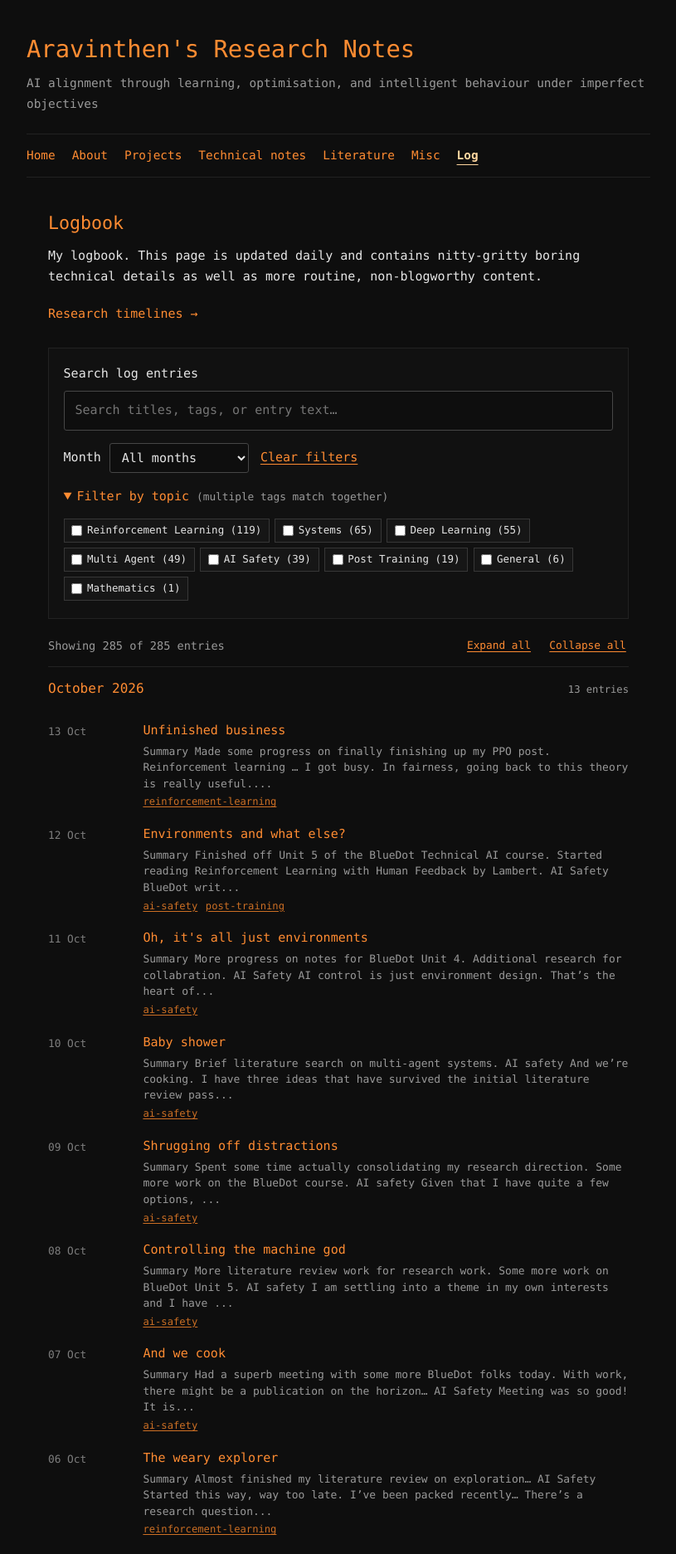
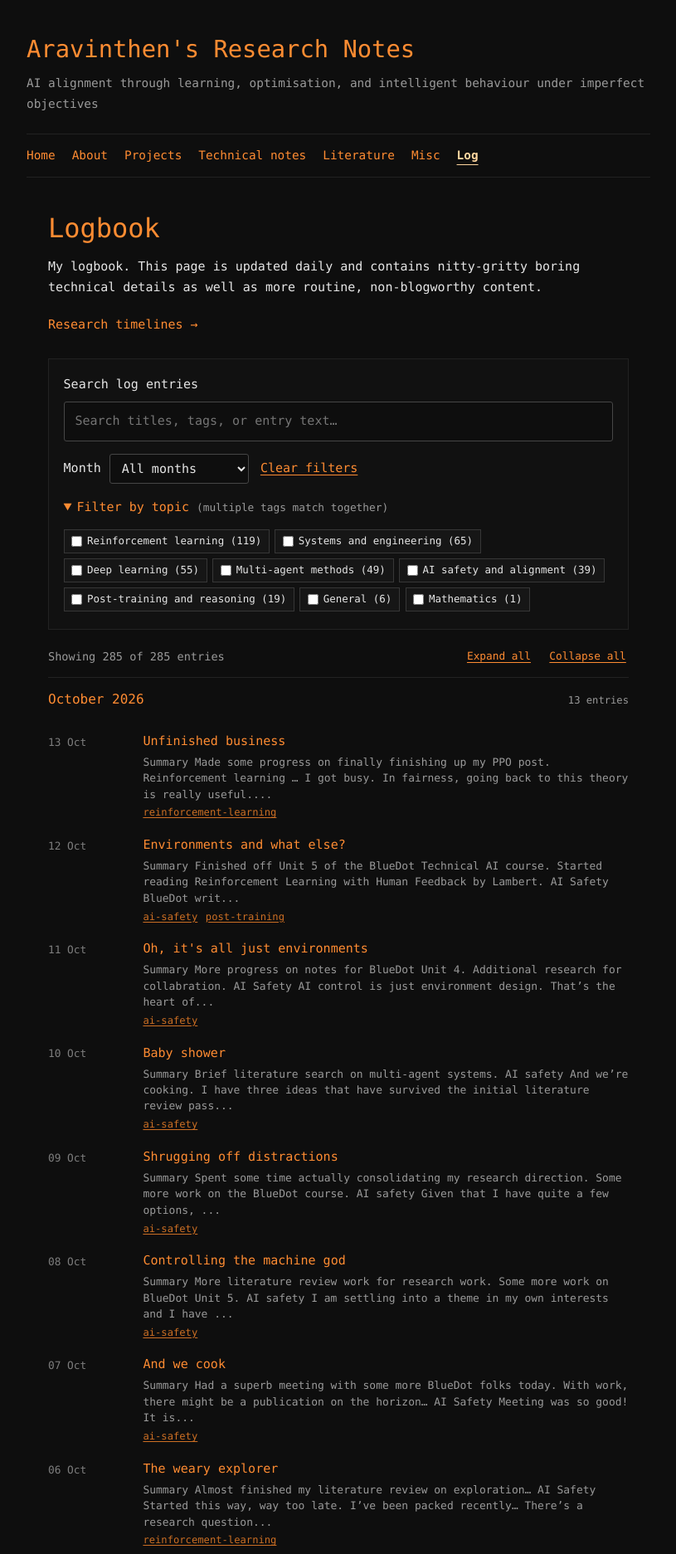
Before and after one commit to aravinthen/aravinthen.github.io, a Jekyll site: the page built from log/index.html, in a window 1280 px wide. Shown: the top 1873 px of the page at 83% size, without its empty margins (232-1047 px from the left). Built offline with Jekyll 4.4.1, drawn with Linux system fonts in a browser that asks for light colours.

Commit message:
Fix heading and mobile math regressions and validate site behavior

```diff
--- a/_layouts/default.html
+++ b/_layouts/default.html
@@ -30,12 +30,12 @@
         {% endfor %}
       </nav>
     </header>
-    <main id="content" tabindex="-1">{{ content }}</main>
+    <main id="content" tabindex="-1">{% if page.url == '/about/' %}{{ content | replace_first: '<h2', '<h1' | replace_first: '</h2>', '</h1>' }}{% else %}{{ content }}{% endif %}</main>
     <footer class="site-footer">
       <nav aria-label="Footer"><a href="https://github.com/aravinthen">GitHub</a><a href="mailto:arre0raj@gmail.com">Email</a><a href="{{ '/feed.xml' | relative_url }}">RSS</a><a href="#top">Back to top ↑</a></nav>
     </footer>
   </div>
-  {% if page.math %}{% include mathjax.html %}{% endif %}
+  {% if page.math or content contains '\(' or content contains '\[' or content contains '$$' %}{% include mathjax.html %}{% endif %}
   {% if page.collection == 'posts' %}<script src="{{ '/assets/js/article.js' | relative_url }}" defer></script>{% endif %}
 </body>
 </html>
--- a/_layouts/log.html
+++ b/_layouts/log.html
@@ -7,7 +7,7 @@ layout: default
     <div class="log-date">{{ page.date | date: "%Y-%m-%d" }}</div>
     {% if page.title %}<h1 class="log-title">{{ page.title }}</h1>{% endif %}
   </header>
-  <div class="log-content">{{ content }}</div>
+  <div class="log-content">{{ content | replace: '<h1', '<h2' | replace: '</h1>', '</h2>' }}</div>
 
   {% if page.tags and page.tags.size > 0 %}
   <div class="log-entry-tags" aria-label="Entry topics">
--- a/assets/css/style.css
+++ b/assets/css/style.css
@@ -308,3 +308,7 @@ mjx-container[display="true"] { overflow-x: auto; overflow-y: hidden; padding: .
   .article-pagination a[rel=next] { text-align: left; }
   .article-content { font-size: 1rem; }
 }
+/* Long inline formulae also need a local scroll area on narrow screens. */
+mjx-container { max-width: 100%; overflow-x: auto; overflow-y: hidden; }
+mjx-container[jax="CHTML"]:not([display="true"]) { display: inline-block; vertical-align: middle; }
+.article-content, .log-content { overflow-wrap: anywhere; }
--- a/assets/js/log.js
+++ b/assets/js/log.js
@@ -40,6 +40,7 @@
   // Tags are derived from the current archive, not from site.tags (which
   // represents posts rather than this custom Jekyll collection).
   const taxonomy = JSON.parse(document.getElementById('log-taxonomy').textContent);
+  const topicTitles = new Map(taxonomy.map(function (topic) { return [topic.slug, topic.title]; }));
   const canonicalTags = new Set(taxonomy.map(function (topic) { return topic.slug; }));
   const aliases = new Map();
   taxonomy.forEach(function (topic) { (topic.aliases || []).forEach(function (alias) { aliases.set(alias, topic.slug); }); });
@@ -58,7 +59,7 @@
     input.value = tag;
     input.name = 'tag';
     const caption = document.createElement('span');
-    caption.textContent = displayTag(tag) + ' (' + counts.get(tag) + ')';
+    caption.textContent = (topicTitles.get(tag) || displayTag(tag)) + ' (' + counts.get(tag) + ')';
     label.append(input, caption);
     tagContainer.appendChild(label);
     checkboxes.set(tag, input);
--- a/log/index.html
+++ b/log/index.html
@@ -4,7 +4,7 @@ title: Logbook
 ---
 
 <section class="log-index" data-log-index data-search-url="{{ '/log/search.json' | relative_url }}">
-  <h2>Logbook</h2>
+  <h1>Logbook</h1>
   <p>My logbook. This page is updated daily and contains nitty-gritty boring technical details as well as more routine, non-blogworthy content.</p>
   <p class="log-archive-links"><a href="{{ '/log/timelines/' | relative_url }}">Research timelines →</a></p>
 
--- a/log/timelines/index.html
+++ b/log/timelines/index.html
@@ -4,7 +4,7 @@ title: Research timelines
 ---
 
 <section class="log-timelines">
-  <h2>Research timelines</h2>
+  <h1>Research timelines</h1>
   <p>Follow research topics from their earliest tagged entries to the present. These timelines are assembled automatically from logbook tags; new entries appear without maintaining another archive.</p>
   <p><a href="{{ '/log/' | relative_url }}">← Back to the logbook</a></p>
 
```
Also changed, not shown: _layouts/article.html (+7 -4 lines), reports/implementation.md (added, +58 -0 lines), tests/automatic_indexing.py (added, +17 -0 lines), tests/browser_site.py (added, +102 -0 lines), tests/check_site.py (added, +61 -0 lines), tests/render_site.py (added, +39 -0 lines).
